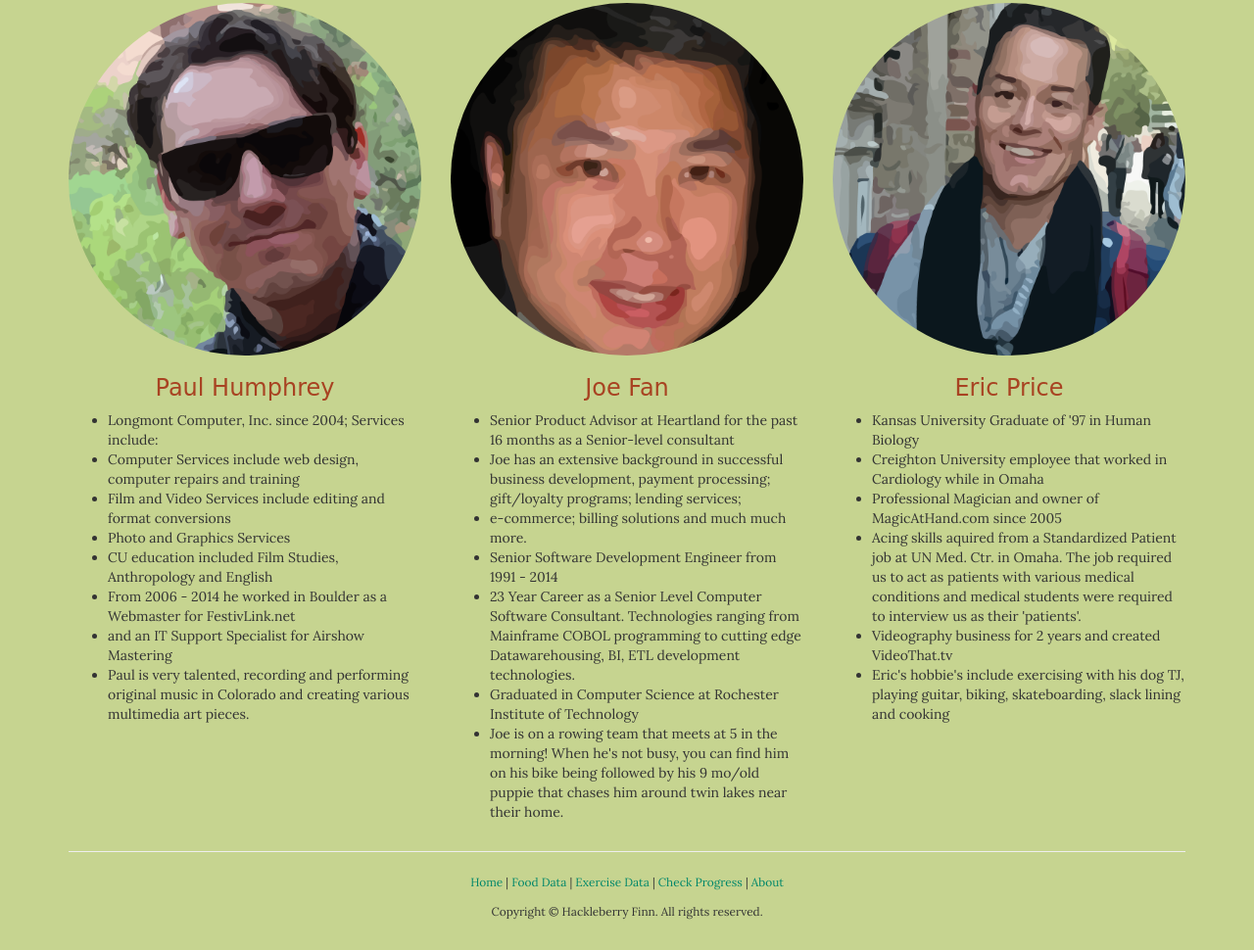
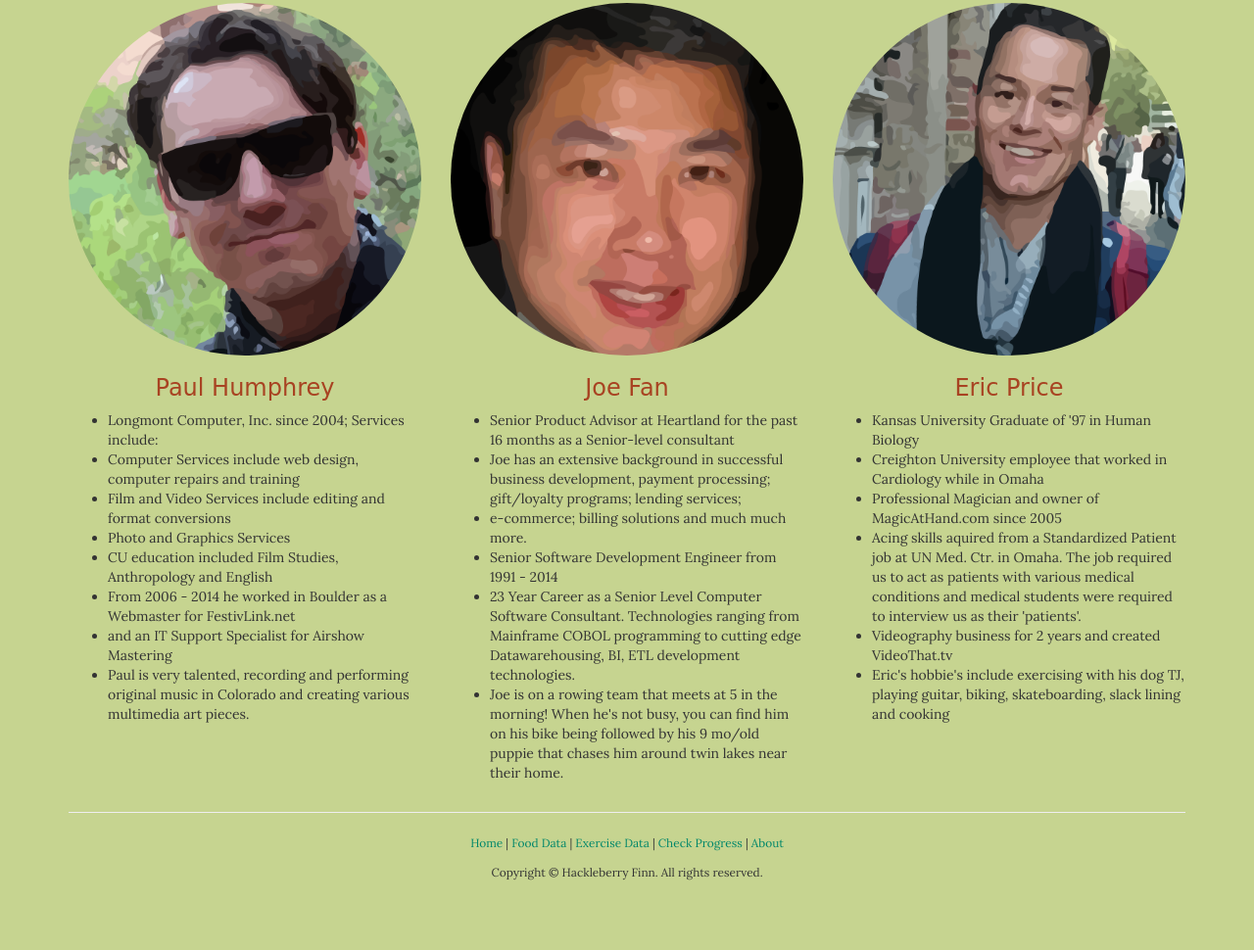
Before and after one commit to pablo727272/hackleberry-finn-project, a website: page public/html/about.html in a window 1280 px wide. Shown: the part 391-1361 px from the top of the page at 98% size. After the commit the page ends 1321 px from the top, so only its background shows below. Drawn offline with nearby package versions, Linux system fonts and the light colour scheme; a web font is replaced by a local one.

Commit message:
about bio

```diff
--- a/public/html/about.html
+++ b/public/html/about.html
@@ -92,7 +92,6 @@
                             <li>e-commerce; billing solutions and much much more.</li>
                             <li>Senior Software Development Engineer from 1991 - 2014</li>
                             <li>23 Year Career as a Senior Level Computer Software Consultant. Technologies ranging from Mainframe COBOL programming to cutting edge Datawarehousing, BI, ETL development technologies.</li>
-                            <li>Graduated in Computer Science at Rochester Institute of Technology</li>
                             <li>Joe is on a rowing team that meets at 5 in the morning! When he's not busy, you can find him on his bike being followed by his 9 mo/old puppie that chases him around twin lakes near their home.</li>
                           </ul>
                     </div>
```
